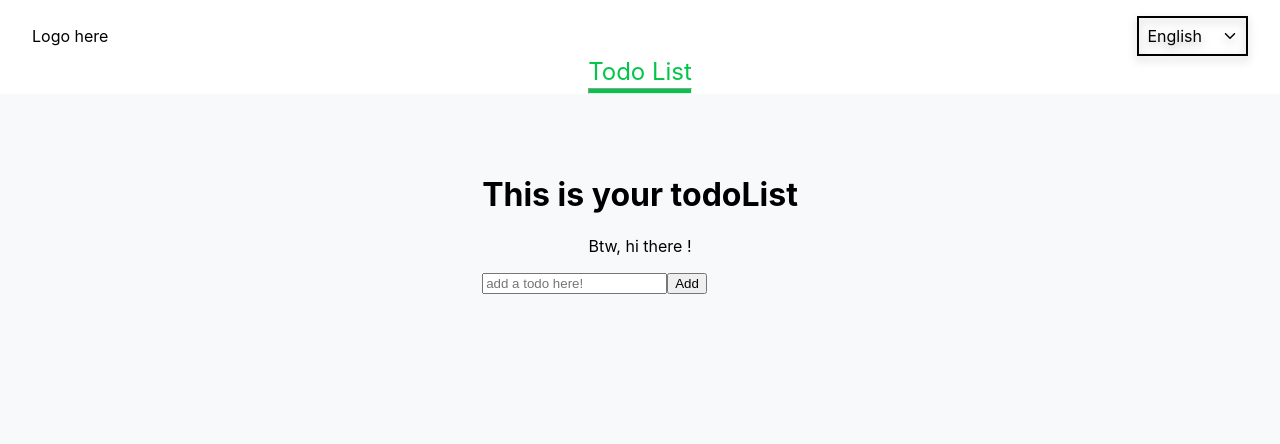
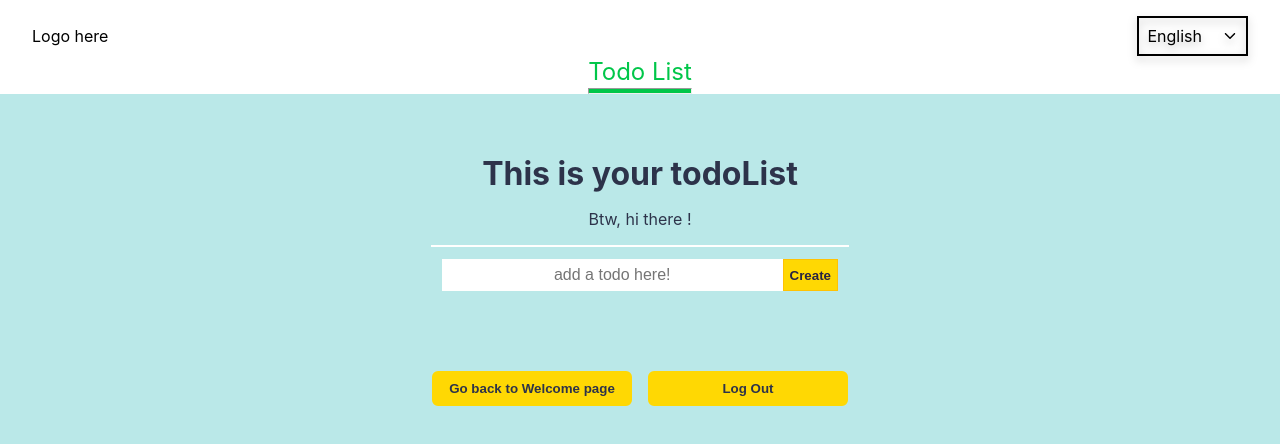
Before and after one commit to AkmalRegov/my_todo_app, a React (Create React App) app: page /todoList in a window 1280 px wide. Shown: the top 444 px of the page. Built offline with nearby package versions, Linux system fonts and the light colour scheme.

Commit message:
Added and improved styling for TodoList page. Used keyframes and css mixins with styled-components.

```diff
--- a/src/pages/Todo/TodoList.tsx
+++ b/src/pages/Todo/TodoList.tsx
@@ -1,22 +1,135 @@
-import { useContext, useState, memo } from "react";
+import { useContext, useState, memo, useRef, useEffect } from "react";
+import styled, { keyframes, css } from "styled-components";
+
 import { LoginContext } from "../../context/Login/LoginContext";
 import * as TODO from "../../context/Todo";
-import styled from "styled-components";
+import * as ROUTE from "../../routes";
 import { Navbar } from "../../components/Navbar";
+import { Link } from "react-router-dom";
+import { MdMode as EditIcon, MdEditOff as DoneEditIcon, MdDelete as DeleteIcon } from "react-icons/md";
+
+const StrikethroughAnimation = keyframes`
+	from {
+		transform: scaleX(0);
+	}
+	to {
+		transform: scaleX(1);
+	}
+`;
+
+const StrikethroughMixin = css`
+    &:after {
+        content: "";
+        position: absolute;
+        display: block;
+        width: 100%;
+        height: 2px;
+        box-shadow: 0 1px rgba(255, 255, 255, 0.6);
+        margin-top: -0.7em;
+        background: #ffd803;
+        transform-origin: center left;
+        animation: ${StrikethroughAnimation} 0.5s 0s cubic-bezier(0.55, 0, 0.1, 1) 1;
+        transition: transform 0.5s cubic-bezier(0.55, 0, 0.1, 1);
+    }
+`;
+
+const TodoStrikethrough = styled.p`
+    display: inline-block;
+    position: relative;
+    transition: all 0.5s cubic-bezier(0.55, 0, 0.1, 1);
+    ${(props) => (props.className !== "strikethrough" ? 0 : StrikethroughMixin)}
+`;
+
+const Button = styled.button`
+    cursor: pointer;
+    height: 30px;
+    background-color: #ffd803;
+    border: 1px solid #ffc203;
+    color: #272343;
+    font-weight: 600;
+
+    &:hover {
+        background-color: #ffe803;
+        border: 1px #ffe803 solid;
+    }
+`;
+
+const TodoFormDiv = styled.div`
+    display: flex;
+    flex-direction: column;
+    align-items: center;
+    justify-content: center;
+    gap: 1rem;
+    margin-top: 0.75rem;
+`;
+
+const TodoInput = styled.input`
+    text-align: center;
+    font-size: medium;
+    border-radius: 0;
+    border: 1px solid #fffffe;
+    width: ${(props) => props.width ?? "340px"};
+`;
+
+const TodoForm = styled.form`
+    display: flex;
+    align-items: center;
+    justify-content: center;
+`;
+
+const TodoDiv = styled.div`
+    display: flex;
+    align-items: center;
+    justify-content: center;
+    flex-direction: column;
+    gap: 1rem;
+`;
+
+const TodoButtonsDiv = styled.div`
+    display: flex;
+    align-items: center;
+    justify-content: center;
+    gap: 1rem;
+    margin: 0 auto;
+    margin-top: 4rem;
+`;
+
+const TodoButtons = styled.button`
+    align-items: center;
+    justify-content: center;
+    color: #2d334a;
+    padding: 0.5rem;
+    font-weight: 600;
+    gap: 20px;
+    border: 2px #ffd803 solid;
+    background-color: #ffd803;
+    border-radius: 0.375rem;
+    width: 200px;
+    cursor: pointer;
+
+    &:hover {
+        background-color: #ffe803;
+        border: 2px #ffe803 solid;
+    }
+`;
 
 const TextCenter = styled.p`
     text-align: center;
+    margin: 0;
+    color: #2d334a;
 `;
 
 const H1Center = styled.h1`
     text-align: center;
+    margin: 0;
+    color: #2d334a;
 `;
 
 const TodoMain = styled.main`
     display: flex;
     flex-direction: column;
     align-items: center;
-    background-color: #f7f9fb;
+    background-color: #bae8e8;
     min-height: 100vh;
 `;
 
@@ -26,25 +139,28 @@ const TodoDivMarginTop = styled.div`
 
 const TodoClickDeleteDiv = styled.div`
     display: flex;
-    gap: 1rem;
+    align-items: center;
+    justify-content: space-between;
 `;
 
 const ClickableTodoDiv = styled.div`
     display: flex;
     cursor: pointer;
     max-width: max-content;
-`;
-
-const DeleteDiv = styled.div`
-    display: flex;
-    gap: 1rem;
+    align-items: center;
+    justify-content: center;
 `;
 
 //use maxWidth: "max-content" to restrict size to content
-const Li = styled.li`
+const TodoListDiv = styled.div`
     display: flex;
     flex-direction: column;
-    max-width: max-content;
+    border: 1px solid black;
+    border-top: 0px solid black;
+    background-color: #fffffe;
+    :first-child {
+        border: 1px solid black;
+    }
 `;
 
 const ToggleEditButton: React.FC<{
@@ -54,14 +170,14 @@ const ToggleEditButton: React.FC<{
 }> = ({ item, index, TodoDispatch }) => {
     return (
         <>
-            <button
+            <Button
                 onClick={() => {
                     TodoDispatch({ type: "toggleEdit", id: item.id, isEditing: !item.isEditing, index: index });
                 }}
                 type={!item.isEditing ? "submit" : "button"}
             >
-                {!item.isEditing ? "Edit" : "Done"}
-            </button>
+                {!item.isEditing ? <EditIcon size={16} /> : <DoneEditIcon size={16} />}
+            </Button>
         </>
     );
 };
@@ -77,31 +193,90 @@ const TodoCheckDelete: React.FC<{
             <TodoClickDeleteDiv>
                 <ClickableTodoDiv
                     onClick={() => {
-                        TodoDispatch({ type: "checked", id: item.id, isChecked: !item.isChecked, index: index });
+                        if (!item.isEditing) {
+                            TodoDispatch({ type: "checked", id: item.id, isChecked: !item.isChecked, index: index });
+                        }
                     }}
                 >
-                    {item.desc}
-                    <input type={"checkbox"} checked={item.isChecked} onChange={() => {}}></input>
+                    <input
+                        type={"checkbox"}
+                        checked={item.isChecked}
+                        onChange={() => {
+                            TodoDispatch({ type: "checked", id: item.id, isChecked: !item.isChecked, index: index });
+                        }}
+                        style={{
+                            margin: "0",
+                            padding: "0",
+                            width: "22px",
+                            height: "22px",
+                            marginRight: "6px",
+                            marginLeft: "6px",
+                        }}
+                    ></input>
+                    {item.isEditing ? (
+                        <input
+                            type={"text"}
+                            value={item.desc}
+                            style={{ fontSize: "medium", width: "300px", padding: "4px" }}
+                            onChange={(e) => {
+                                TodoDispatch({
+                                    type: "editDesc",
+                                    id: item.id,
+                                    desc: e.currentTarget.value,
+                                    index: index,
+                                });
+                            }}
+                            onKeyDown={(e) => {
+                                if (e.key === "Enter") {
+                                    TodoDispatch({
+                                        type: "toggleEdit",
+                                        id: item.id,
+                                        isEditing: !item.isEditing,
+                                        index: index,
+                                    });
+                                }
+                            }}
+                        />
+                    ) : (
+                        <TodoStrikethrough
+                            className={item.isChecked ? "strikethrough" : ""}
+                            style={{
+                                padding: "0",
+                                paddingBottom: "2px",
+                                margin: "0",
+                                textAlign: "center",
+                                color: "#2d334a",
+                                userSelect: "none",
+                            }}
+                        >
+                            {item.desc}
+                        </TodoStrikethrough>
+                    )}
                 </ClickableTodoDiv>
-                <DeleteDiv>
+                <span style={{ display: "flex", gap: "0.5rem", marginRight: "6px" }}>
                     {children}
-                    <button
+                    <Button
                         onClick={() => {
                             TodoDispatch({ type: "delete", id: item.id });
                         }}
                     >
-                        Delete
-                    </button>
-                </DeleteDiv>
+                        <DeleteIcon size={16} />
+                    </Button>
+                </span>
             </TodoClickDeleteDiv>
         </>
     );
 };
 
-const TodoLi: React.FC<{ item: TODO.Todos; children: React.ReactNode }> = ({ item, children }) => {
+const TodoItem: React.FC<{ item: TODO.Todos; children: React.ReactNode }> = ({ item, children }) => {
     return (
         <>
-            <Li key={item.id}>{children}</Li>
+            <TodoListDiv
+                key={item.id}
+                style={{ width: "480px", height: "40px", justifyContent: "center", padding: "4px" }}
+            >
+                {children}
+            </TodoListDiv>
         </>
     );
 };
@@ -112,41 +287,17 @@ const TodoMap: React.FC<{ todoList: TODO.Todos[]; TodoDispatch: TODO.TodoContext
 }) => {
     return (
         <>
-            <ul>
+            <div style={{ backgroundColor: "#468189", color: "white" }}>
                 {todoList.map((item, index) => {
                     return (
-                        <TodoLi item={item} key={item.id}>
+                        <TodoItem item={item} key={item.id}>
                             <TodoCheckDelete item={item} TodoDispatch={TodoDispatch} index={index}>
-                                {item.isEditing && (
-                                    <input
-                                        type={"text"}
-                                        value={item.desc}
-                                        onChange={(e) => {
-                                            TodoDispatch({
-                                                type: "editDesc",
-                                                id: item.id,
-                                                desc: e.currentTarget.value,
-                                                index: index,
-                                            });
-                                        }}
-                                        onKeyDown={(e) => {
-                                            if (e.key === "Enter") {
-                                                TodoDispatch({
-                                                    type: "toggleEdit",
-                                                    id: item.id,
-                                                    isEditing: !item.isEditing,
-                                                    index: index,
-                                                });
-                                            }
-                                        }}
-                                    />
-                                )}
                                 <ToggleEditButton item={item} index={index} TodoDispatch={TodoDispatch} />
                             </TodoCheckDelete>
-                        </TodoLi>
+                        </TodoItem>
                     );
                 })}
-            </ul>
+            </div>
         </>
     );
 };
@@ -154,11 +305,36 @@ memo(TodoMap);
 
 export function TodoList() {
     //*HOOKS and VARIABLES
-    const { state: loginState } = useContext(LoginContext);
+    const { state: loginState, dispatch: UserDispatch } = useContext(LoginContext);
     const { username } = loginState;
     const { state: TodoState, dispatch: TodoDispatch } = useContext(TODO.TodoContext);
     const [counter, setCounter] = useState(0);
     const [desc, setDesc] = useState("");
+    const LoginH1TextRef = useRef() as React.MutableRefObject<HTMLHeadingElement>;
+    const [widthLoginH1Text, setWidthLoginH1Text] = useState(0);
+    const TodoInputRef = useRef() as React.MutableRefObject<HTMLInputElement>;
+    const [heightTodoInput, setHeightTodoInput] = useState(0);
+
+    useEffect(() => {
+        if (LoginH1TextRef.current !== undefined && setWidthLoginH1Text !== undefined) {
+            setWidthLoginH1Text(LoginH1TextRef.current.clientWidth);
+        }
+        if (TodoInputRef.current !== undefined && setHeightTodoInput !== undefined) {
+            setHeightTodoInput(TodoInputRef.current.clientHeight);
+        }
+        setCounter(TodoState.todos.length);
+    }, [TodoState.todos.length]);
+
+    useEffect(() => {
+        document.addEventListener("resize", () => {
+            if (LoginH1TextRef.current !== undefined && setWidthLoginH1Text !== undefined) {
+                setWidthLoginH1Text(LoginH1TextRef.current.clientWidth);
+            }
+            if (TodoInputRef.current !== undefined && setHeightTodoInput !== undefined) {
+                setHeightTodoInput(TodoInputRef.current.clientHeight);
+            }
+        });
+    }, []);
 
     //*FUNCTIONS
     function handleSubmit(e: React.FormEvent) {
@@ -184,27 +360,61 @@ export function TodoList() {
             <Navbar menu="Todo List" />
             <TodoMain>
                 <TodoDivMarginTop>
-                    <H1Center>This is your todoList</H1Center>
-                    <TextCenter>Btw, hi there {username}!</TextCenter>
+                    <div style={{ display: "flex", flexDirection: "column", gap: "1rem" }}>
+                        <H1Center ref={LoginH1TextRef}>This is your todoList</H1Center>
+                        <TextCenter>Btw, hi there {username}!</TextCenter>
+                        <hr style={{ width: `${widthLoginH1Text}px`, margin: "0", border: "0.1px solid #fffffe" }} />
+                    </div>
 
-                    <div>
-                        <div>
-                            {TodoState.todos.length > 0 && (
-                                <TodoMap todoList={TodoState.todos} TodoDispatch={TodoDispatch} />
-                            )}
-                        </div>
-                        <form onSubmit={handleSubmit}>
-                            <input
+                    <TodoFormDiv>
+                        <TodoForm onSubmit={handleSubmit} style={{ width: `${widthLoginH1Text - 20}px` }}>
+                            <TodoInput
+                                ref={TodoInputRef}
                                 type="text"
                                 placeholder="add a todo here!"
+                                width={`${widthLoginH1Text - 50}px`}
                                 value={desc}
+                                style={{
+                                    borderWidth: "1px",
+                                    padding: "0",
+                                    height: "30px",
+                                }}
                                 onChange={(e) => {
                                     setDesc(e.currentTarget.value);
                                 }}
                             />
-                            <button type="submit">Add</button>
-                        </form>
-                    </div>
+                            <Button
+                                type="submit"
+                                style={{
+                                    height: `${heightTodoInput + 2}px`,
+                                    borderRadius: "0",
+                                    borderWidth: "1px",
+                                    cursor: "pointer",
+                                }}
+                            >
+                                Create
+                            </Button>
+                        </TodoForm>
+                        <TodoDiv>
+                            {TodoState.todos.length > 0 && (
+                                <TodoMap todoList={TodoState.todos} TodoDispatch={TodoDispatch} />
+                            )}
+                        </TodoDiv>
+                    </TodoFormDiv>
+                    <TodoButtonsDiv>
+                        <Link to={ROUTE.welcome}>
+                            <TodoButtons onClick={() => {}}>Go back to Welcome page</TodoButtons>
+                        </Link>
+                        <Link to={ROUTE.signIn}>
+                            <TodoButtons
+                                onClick={() => {
+                                    UserDispatch({ type: "logout", isLoggedIn: false });
+                                }}
+                            >
+                                Log Out
+                            </TodoButtons>
+                        </Link>
+                    </TodoButtonsDiv>
                 </TodoDivMarginTop>
             </TodoMain>
         </>
```
